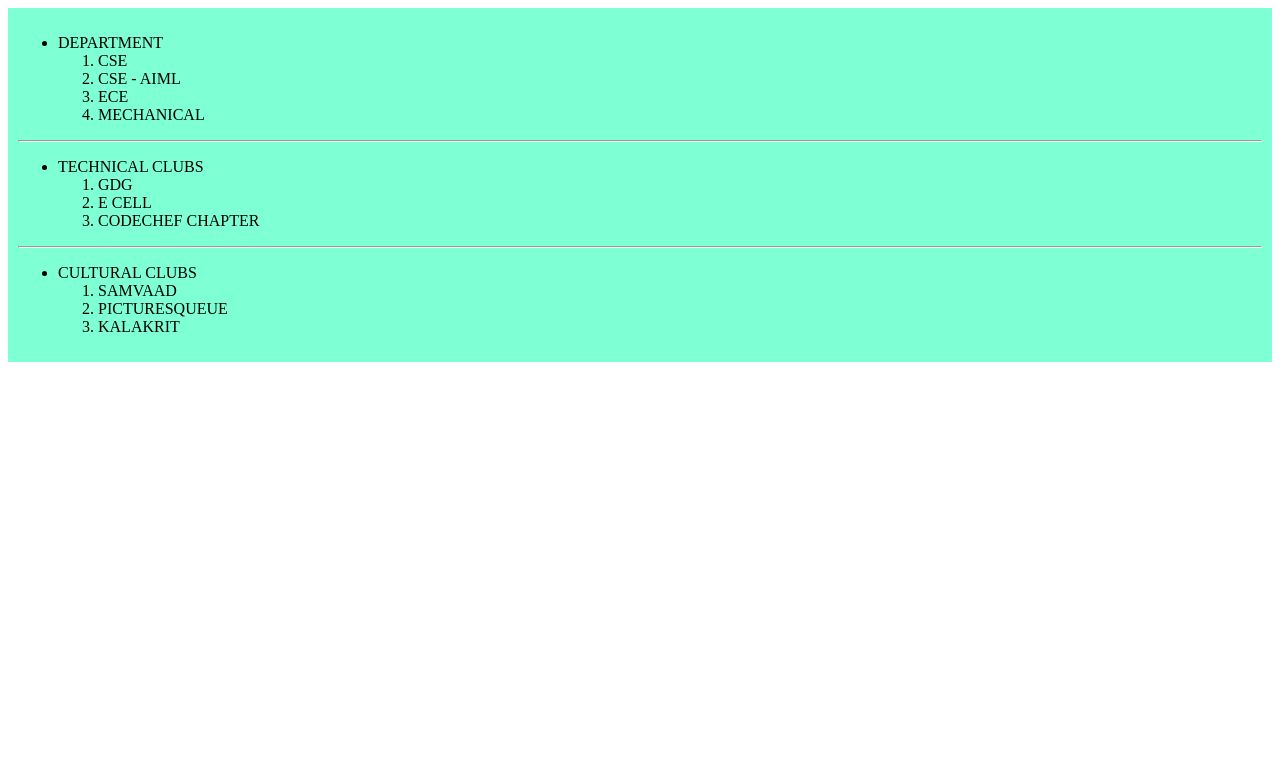
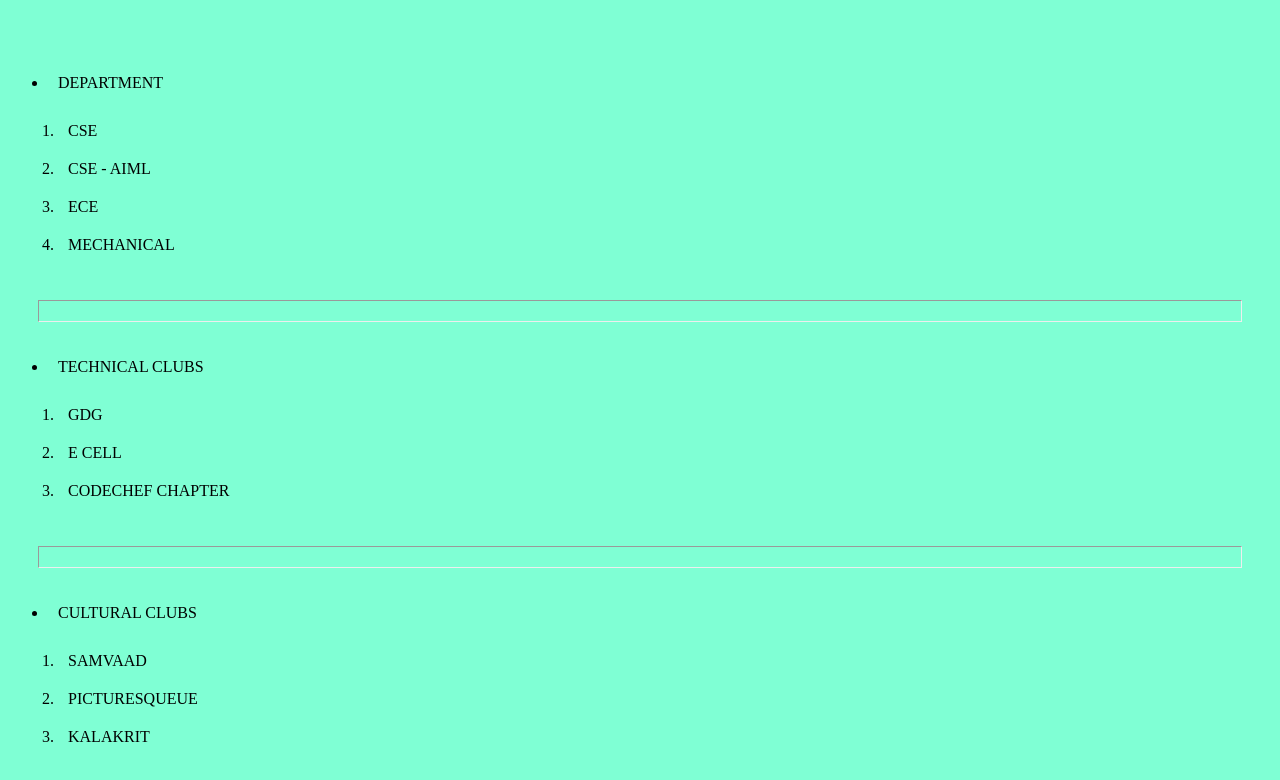
Before and after one commit to garvitsingh1336/COLLEGEFSD, a plain HTML site: page html/list.html in a window 1280 px wide. Drawn offline with Linux system fonts and the light colour scheme.

Commit message:
learningcss

```diff
--- a/html/style.css
+++ b/html/style.css
@@ -1,4 +1,4 @@
-.listofcollege{
+*{
     background-color: aquamarine;
     padding: 10px;
 }
```
Also changed, not shown: html/table.html (+1 -0 lines).
